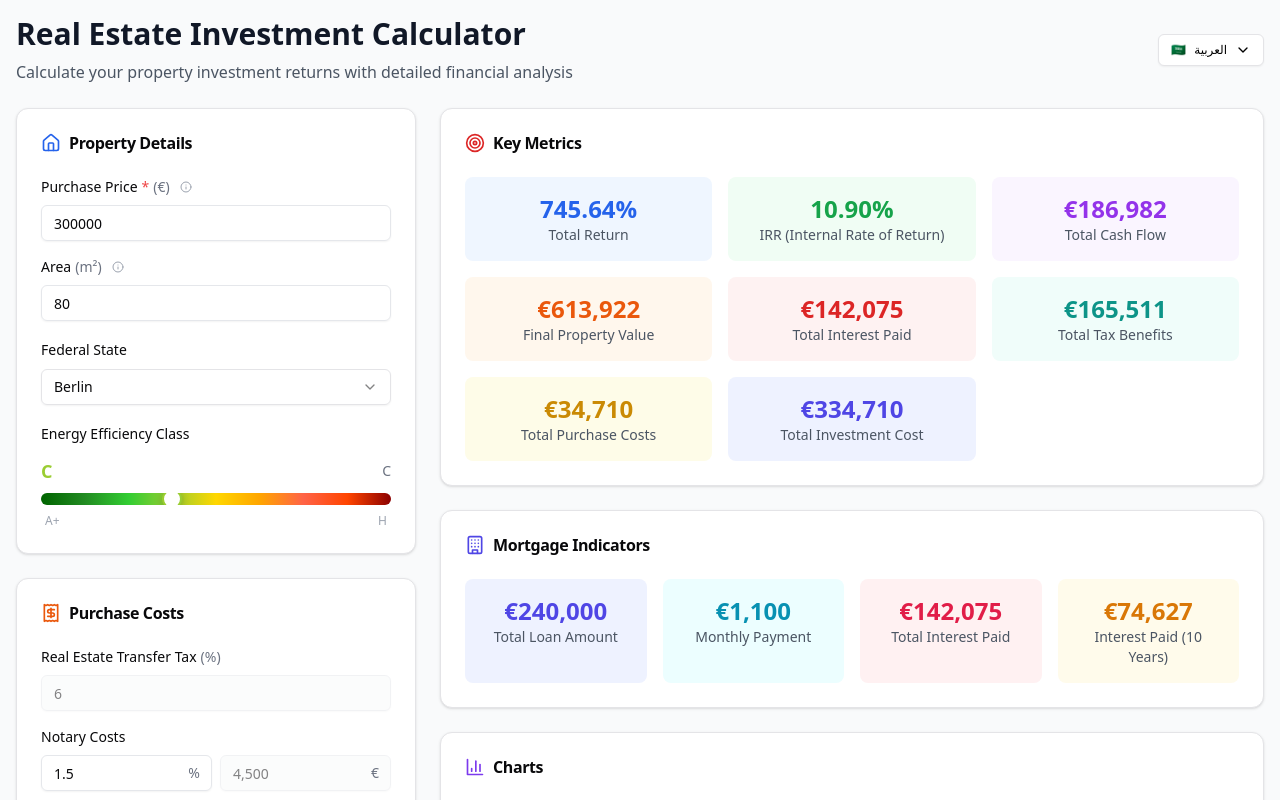
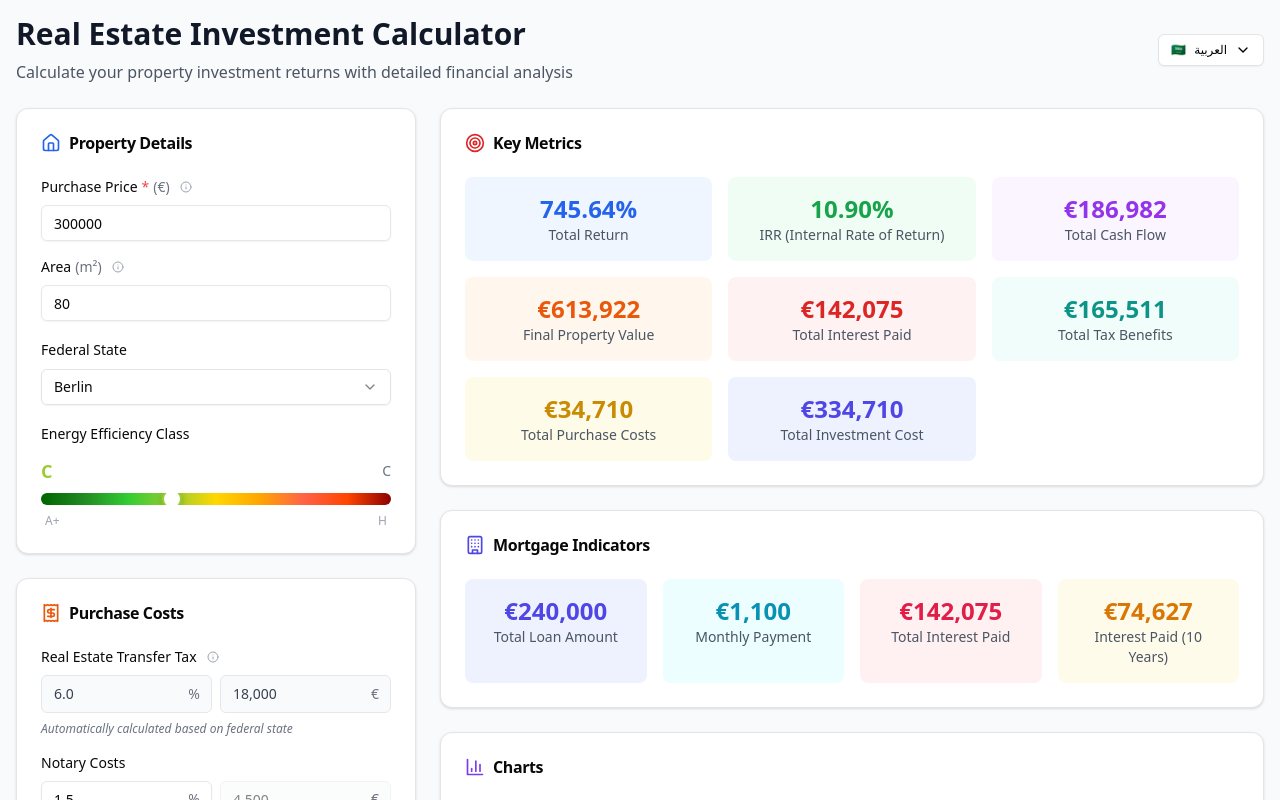
Before and after one commit to AlekseyKolechkin/devin, a React (Vite) app: page / in a window 1280 px wide. Shown: the top 800 px of the page. Built offline with nearby package versions, Linux system fonts and the light colour scheme.

Commit message:
feat: add automatic calculation messages for real estate transfer tax in multiple languages

```diff
--- a/src/components/FinancialDashboard.tsx
+++ b/src/components/FinancialDashboard.tsx
@@ -13,6 +13,7 @@ import RegionSelect from './RegionSelect';
 import LanguageSwitcher from './LanguageSwitcher';
 import CashFlowTable from './CashFlowTable';
 import PercentageEuroField from './PercentageEuroField';
+import ReadOnlyPercentageEuroField from './ReadOnlyPercentageEuroField';
 
 // Real estate transfer tax rates by German federal state (Grunderwerbsteuer)
 const getGrunderwerbsteuerRate = (region: string): number => {
@@ -245,15 +246,12 @@ export default function FinancialDashboard() {
                 </CardTitle>
               </CardHeader>
               <CardContent className="space-y-4">
-                <InputField
+                <ReadOnlyPercentageEuroField
                   id="grunderwerbsteuer"
                   label="grunderwerbsteuer"
-                  value={inputs.grunderwerbsteuer}
-                  onChange={() => {}} // Read-only field
-                  unit="grunderwerbsteuerUnit"
-                  min={0}
-                  step={0.1}
-                  readOnly={true}
+                  percentage={inputs.grunderwerbsteuer}
+                  baseAmount={inputs.purchasePrice}
+                  info="tooltips.grunderwerbsteuer"
                 />
                 <PercentageEuroField
                   id="notar"
--- /dev/null
+++ b/src/components/ReadOnlyPercentageEuroField.tsx
@@ -0,0 +1,63 @@
+import { useTranslation } from 'react-i18next';
+import { Label } from './ui/label';
+import InfoTooltip from './InfoTooltip';
+
+interface ReadOnlyPercentageEuroFieldProps {
+  id: string;
+  label: string;
+  percentage: number;
+  baseAmount: number; // Amount to calculate euro value from
+  info?: string;
+  className?: string;
+}
+
+export default function ReadOnlyPercentageEuroField({
+  id,
+  label,
+  percentage,
+  baseAmount,
+  info,
+  className = ''
+}: ReadOnlyPercentageEuroFieldProps) {
+  const { t } = useTranslation();
+
+  const euroValue = Math.round((baseAmount * percentage) / 100);
+
+  return (
+    <div className={`space-y-2 ${className}`}>
+      <Label htmlFor={id} className="text-sm font-medium flex items-center gap-2">
+        <span>
+          {t(label)}
+        </span>
+        {info && <InfoTooltip content={info} />}
+      </Label>
+
+      <div className="grid grid-cols-2 gap-2">
+        {/* Percentage Display */}
+        <div className="relative">
+          <div className="px-3 py-2 bg-gray-50 border border-gray-200 rounded-md text-sm font-medium text-gray-700">
+            {percentage.toFixed(1)}
+          </div>
+          <span className="absolute right-3 top-1/2 transform -translate-y-1/2 text-gray-500 text-sm">
+            %
+          </span>
+        </div>
+
+        {/* Euro Value Display */}
+        <div className="relative">
+          <div className="px-3 py-2 bg-gray-50 border border-gray-200 rounded-md text-sm font-medium text-gray-700">
+            {euroValue.toLocaleString()}
+          </div>
+          <span className="absolute right-3 top-1/2 transform -translate-y-1/2 text-gray-500 text-sm">
+            €
+          </span>
+        </div>
+      </div>
+
+      {/* Optional description */}
+      <p className="text-xs text-gray-500 italic">
+        {t('automaticallyCalculated')}
+      </p>
+    </div>
+  );
+}
--- a/src/i18n/locales/ar.json
+++ b/src/i18n/locales/ar.json
@@ -84,6 +84,7 @@
   "exportData": "تصدير البيانات",
   "importData": "استيراد البيانات",
   "resetInputs": "إعادة تعيين المدخلات",
+  "automaticallyCalculated": "يتم حسابها تلقائياً حسب الولاية الفيدرالية",
 
   "hasKfwLoan": "مع KfW",
   "kfwLoanAmount": "مبلغ قرض KfW",
@@ -153,6 +154,7 @@
     "afaRate": "معدل الاستهلاك السنوي للأغراض الضريبية. المعيار: 2% (50 سنة)، المباني القديمة (قبل 1925): 2.5%، المباني الجديدة (بعد 2023): 3%",
     "specialAmortization": "استهلاك معجل إضافي لكفاءة الطاقة أو البرامج الحكومية",
     "marginalTaxRate": "أعلى معدل ضريبي لحساب المنافع الضريبية",
+    "grunderwerbsteuer": "ضريبة نقل العقارات تختلف حسب الولايات الفيدرالية الألمانية. يتم حسابها تلقائياً حسب الولاية المختارة (3.5% - 6.5%)",
     "purchasePrice": "إجمالي سعر شراء العقار شامل جميع تكاليف الاستحواذ",
     "area": "المساحة السكنية للعقار بالمتر المربع",
     "region": "اختر الولاية الفيدرالية الألمانية حيث يقع العقار. قد تختلف ظروف السوق والتنظيمات في الولايات المختلفة",
--- a/src/i18n/locales/de.json
+++ b/src/i18n/locales/de.json
@@ -85,6 +85,7 @@
   "reset": "Zurücksetzen",
   "export": "Exportieren",
   "import": "Importieren",
+  "automaticallyCalculated": "Automatisch berechnet basierend auf Bundesland",
 
   "validation": {
     "required": "Dieses Feld ist erforderlich",
@@ -160,6 +161,7 @@
     "afaRate": "Jährlicher Abschreibungssatz für Steuerzwecke. Standard: 2% (50 Jahre), Altbauten (vor 1925): 2,5%, Neubauten (nach 2023): 3%",
     "specialAmortization": "Zusätzliche beschleunigte Abschreibung für Energieeffizienz oder Förderprogramme",
     "marginalTaxRate": "Ihr höchster Steuersatz zur Berechnung der Steuervorteile",
+    "grunderwerbsteuer": "Grunderwerbsteuer variiert je nach deutschem Bundesland. Wird automatisch basierend auf dem gewählten Bundesland berechnet (3,5% - 6,5%)",
     "purchasePrice": "Gesamtkaufpreis der Immobilie inklusive aller Erwerbsnebenkosten",
     "area": "Wohnfläche der Immobilie in Quadratmetern",
     "region": "Wählen Sie das deutsche Bundesland, in dem sich die Immobilie befindet. Verschiedene Bundesländer können unterschiedliche Marktbedingungen und Vorschriften haben",
--- a/src/i18n/locales/en.json
+++ b/src/i18n/locales/en.json
@@ -85,6 +85,7 @@
   "reset": "Reset",
   "export": "Export",
   "import": "Import",
+  "automaticallyCalculated": "Automatically calculated based on federal state",
 
   "validation": {
     "required": "This field is required",
@@ -160,6 +161,7 @@
     "afaRate": "Annual depreciation rate for tax purposes. Standard: 2% (50 years), Old buildings (pre-1925): 2.5%, New buildings (post-2023): 3%",
     "specialAmortization": "Additional accelerated depreciation for energy efficiency or government programs",
     "marginalTaxRate": "Your highest tax bracket rate for calculating tax benefits",
+    "grunderwerbsteuer": "Real estate transfer tax varies by German federal state. Automatically calculated based on selected state (3.5% - 6.5%)",
     "purchasePrice": "Total purchase price of the property including all acquisition costs",
     "area": "Living area of the property in square meters",
     "region": "Select the German federal state where the property is located. Different states may have varying market conditions and regulations",
--- a/src/i18n/locales/ru.json
+++ b/src/i18n/locales/ru.json
@@ -85,6 +85,7 @@
   "reset": "Сбросить",
   "export": "Экспорт",
   "import": "Импорт",
+  "automaticallyCalculated": "Автоматически рассчитывается по федеральной земле",
 
   "validation": {
     "required": "Это поле обязательно",
@@ -160,6 +161,7 @@
     "afaRate": "Годовая норма амортизации для налоговых целей. Стандарт: 2% (50 лет), Старые здания (до 1925): 2.5%, Новые здания (после 2023): 3%",
     "specialAmortization": "Дополнительная ускоренная амортизация для энергоэффективности или государственных программ",
     "marginalTaxRate": "Ваша максимальная налоговая ставка для расчета налоговых льгот",
+    "grunderwerbsteuer": "Налог на покупку недвижимости варьируется по федеральным землям Германии. Автоматически рассчитывается на основе выбранной земли (3,5% - 6,5%)",
     "purchasePrice": "Общая стоимость покупки недвижимости включая все расходы на приобретение",
     "area": "Жилая площадь недвижимости в квадратных метрах",
     "region": "Выберите федеральную землю Германии, где расположена недвижимость. Разные земли могут иметь различные рыночные условия и регулирование",
--- a/src/i18n/locales/tr.json
+++ b/src/i18n/locales/tr.json
@@ -84,6 +84,7 @@
   "exportData": "Verileri Dışa Aktar",
   "importData": "Verileri İçe Aktar",
   "resetInputs": "Girişleri Sıfırla",
+  "automaticallyCalculated": "Federal eyalete göre otomatik olarak hesaplanır",
 
   "hasKfwLoan": "KfW ile",
   "kfwLoanAmount": "KfW Kredi Tutarı",
@@ -152,6 +153,7 @@
     "afaRate": "Vergi amaçlı yıllık amortisman oranı. Standart: %2 (50 yıl), Eski binalar (1925 öncesi): %2.5, Yeni binalar (2023 sonrası): %3",
     "specialAmortization": "Enerji verimliliği veya devlet programları için ek hızlandırılmış amortisman",
     "marginalTaxRate": "Vergi avantajlarını hesaplamak için en yüksek vergi dilimi oranınız",
+    "grunderwerbsteuer": "Gayrimenkul transfer vergisi Alman federal eyaletlerine göre değişir. Seçilen eyalete göre otomatik olarak hesaplanır (%3,5 - %6,5)",
     "purchasePrice": "Tüm satın alma maliyetleri dahil toplam mülk satın alma fiyatı",
     "area": "Mülkün metrekare cinsinden yaşam alanı",
     "region": "Mülkün bulunduğu Alman federal eyaletini seçin. Farklı eyaletlerde değişen piyasa koşulları ve düzenlemeler olabilir",
--- a/src/i18n/locales/uk.json
+++ b/src/i18n/locales/uk.json
@@ -85,6 +85,7 @@
   "reset": "Скинути",
   "export": "Експорт",
   "import": "Імпорт",
+  "automaticallyCalculated": "Автоматично розраховується за федеральною землею",
 
   "validation": {
     "required": "Це поле обов’язкове",
@@ -144,6 +145,7 @@
     "afaRate": "Річна норма амортизації для податкових цілей. Стандарт: 2% (50 років), Старі будівлі (до 1925): 2.5%, Нові будівлі (після 2023): 3%",
     "specialAmortization": "Додаткова прискорена амортизація для енергоефективності або державних програм",
     "marginalTaxRate": "Ваша максимальна податкова ставка для розрахунку податкових пільг",
+    "grunderwerbsteuer": "Податок на купівлю нерухомості варіюється за федеральними землями Німеччини. Автоматично розраховується на основі обраної землі (3,5% - 6,5%)",
     "purchasePrice": "Загальна вартість купівлі нерухомості, включаючи всі витрати на придбання",
     "area": "Житлова площа нерухомості у квадратних метрах",
     "region": "Оберіть федеральну землю Німеччини, де розташована нерухомість. Різні землі можуть мати різні ринкові умови та регулювання",
```
